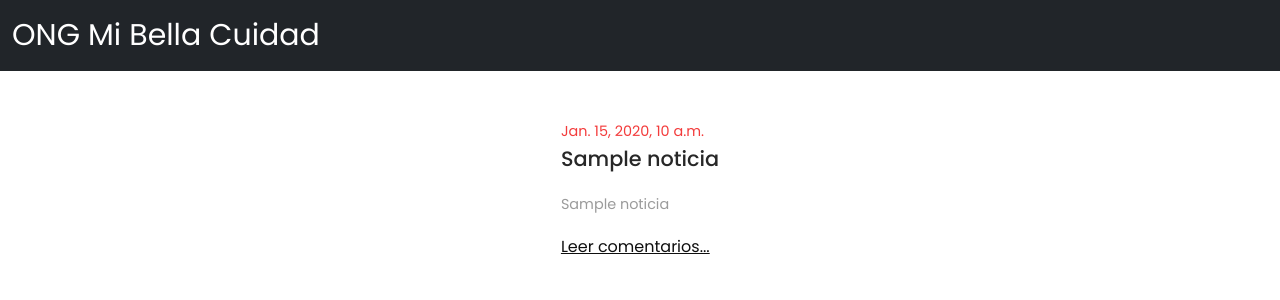
After one commit to mdadmin22/ProyectoFinalDjango-master, a Django app: template templates/noticia/mostrarnoticia.html in a window 1280 px wide. The commit adds this page. Shown: the top 300 px of the page. Run offline with Django 3.2, Linux system fonts and the light colour scheme; the template is opened without the code that fills it: most values are stand-ins (such as "Sample title", 1, 10 or a date in 2020).

Commit message:
Proj_Final

```diff
--- a/aplications/noticia/urls.py
+++ b/aplications/noticia/urls.py
@@ -8,9 +8,10 @@ urlpatterns = [
     #path('usuario/', views.CargarNoticia.as_view()),
 
     #path('login/', views.Login.as_view()),
-    path('noticia/', views.ListarNoticias.as_view(), name='vernoticias'),
+    path('Feed', views.ListarNoticias.as_view(), name='vernoticias'),
     path('noti/', views.NoticiasCreateView.as_view(), name='noticias'),
-
+    path('noticias/', views.MostrarNoticias.as_view(), name='muestranoticia'),
+    path('noticias/<pk>/', views.MostrarDetalleNoticia.as_view(), name='detallenoticia'),
 
 
 
--- a/aplications/usuario/forms.py
+++ b/aplications/usuario/forms.py
@@ -7,4 +7,4 @@ from django.contrib.auth.forms import UserCreationForm
 class FormularioUsuario( UserCreationForm ):
     class Meta:
         model = Usuario
-        fields = ("first_name", "last_name", "email", "username", "password1", "password2","celular","fecha_de_nacimiento",)
+        fields = ("tipo","first_name", "last_name", "email", "username", "password1", "password2","celular","fecha_de_nacimiento",)
--- a/templates/comentario/comentario.html
+++ b/templates/comentario/comentario.html
@@ -14,7 +14,7 @@
 <!--fav-icon------------------------>
 <link rel="shortcut icon" href="images/fav-icon.svg">
 
-<!--poppins------------------------->
+<!--poppins------------------------>
 <link rel="preconnect" href="https://fonts.googleapis.com">
 <link rel="preconnect" href="https://fonts.gstatic.com" crossorigin>
 <link href="https://fonts.googleapis.com/css2?family=Poppins:ital,wght@0,100;0,200;0,300;0,400;0,500;0,600;0,700;0,800;0,900;1,100;1,200;1,300;1,400;1,500;1,600;1,700;1,800;1,900&display=swap" rel="stylesheet">
@@ -46,8 +46,7 @@
     </nav>
 
     <div class="contenedor">
-        <p>Lorem Ipsum is simply dummy text of the printing and typesetting industry. Lorem Ipsum has been the industry's standard dummy text ever since the 1500s, when an unknown printer took a galley of type and scrambled it to make a type specimen book. It has survived not only five centuries, but also the leap into electronic typesetting, remaining essentially unchanged. It was popularised in the 1960s with the release of Letraset sheets containing Lorem Ipsum passages, and more recently with desktop publishing software like Aldus PageMaker including versions of Lorem Ipsum</p>
-
+        {% comment %} falta hacer el for para comentario {% endcomment %}
         <div>
             <form method="post">{% csrf_token %}
                 {{ form.as_p }}
--- /dev/null
+++ b/templates/noticia/mostrarnoticia.html
@@ -0,0 +1,64 @@
+<!doctype html>
+<html>
+
+<head>
+<meta charset="utf-8">
+<meta name="viewport" content="width=device-widht, initial-scale=1.0, maximum-scale=1.0, user-scalable=no">
+
+<!--title-------------------------->
+<title>Blog Section</title>
+
+<!--stylesheet---------------------->
+<link rel="stylesheet" href="../../static/style.css">
+
+<!--fav-icon------------------------>
+<link rel="shortcut icon" href="images/fav-icon.svg">
+
+
+<!--Poppins------------------------>
+
+<link rel="preconnect" href="https://fonts.googleapis.com">
+<link rel="preconnect" href="https://fonts.gstatic.com" crossorigin>
+<link href="https://fonts.googleapis.com/css2?family=Poppins:ital,wght@0,100;0,200;0,300;0,400;0,500;0,600;0,700;0,800;0,900;1,100;1,200;1,300;1,400;1,500;1,600;1,700;1,800;1,900&display=swap" rel="stylesheet">
+
+
+<link href="https://cdn.jsdelivr.net/npm/bootstrap@5.2.3/dist/css/bootstrap.min.css" rel="stylesheet" integrity="sha384-rbsA2VBKQhggwzxH7pPCaAqO46MgnOM80zW1RWuH61DGLwZJEdK2Kadq2F9CUG65" crossorigin="anonymous">
+</head>
+
+<body>
+    <nav class="navbar navbar-dark bg-dark">
+        <div class="container-fluid">
+         <a class="navbar-brand" style="font-size: 30px" href="{% url 'inicio' %}">ONG Mi Bella Cuidad</a>
+
+        </div>
+    </nav>
+
+        <!--blog-container-------------------->
+        <div class="blog-container">
+
+                    <!--img---->
+                    <!-- <div class="blog.img">
+                        <img
+                            src="../../media/noticia/logo.jpg"
+                            alt="Blog"
+                            style="height: 120px; width: 170px;"
+                        >
+                    </div> -->
+
+
+                    <!--text---->
+
+                <div class="blog-text" method="post">
+                     <span>{{ noticia.fecha_noticia }} </span>
+                     <span class="blog-title">{{ noticia.titulo }}</span>
+                     <input type="hidden" id="id_noticia" value="{{noticia.fecha_noticia}}">
+                     <p>{{ noticia.subtitulo_detalles }}</p>
+                     <a href={% url 'comentario' %}>Leer comentarios...</a>
+                </div>
+
+        </div>
+
+
+</body>
+
+</html>
```
Also changed, not shown: aplications/comentario/views.py (+7 -0 lines), aplications/noticia/views.py (+31 -3 lines), templates/noticia/noticias_varias.html (+15 -5 lines).
